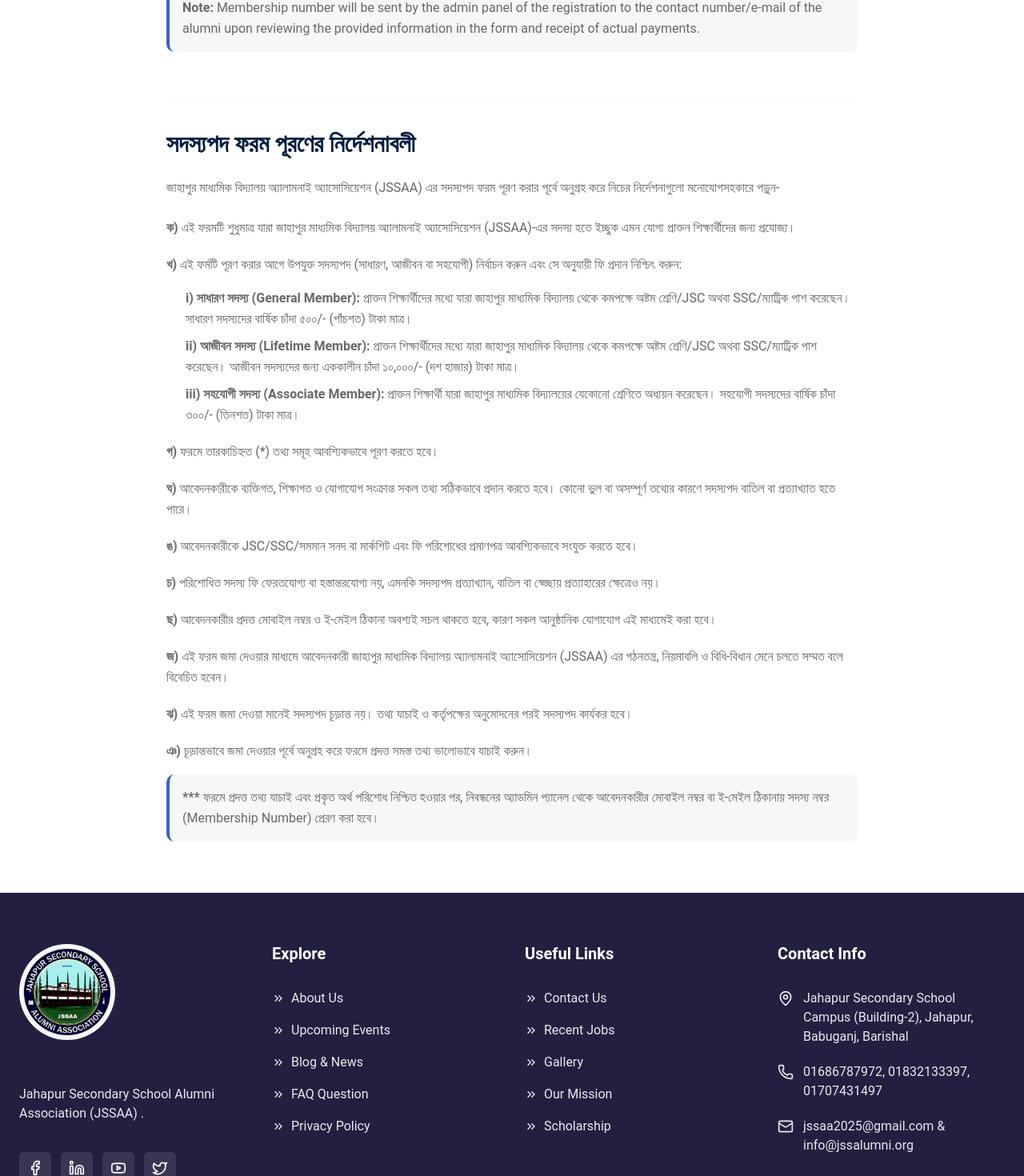
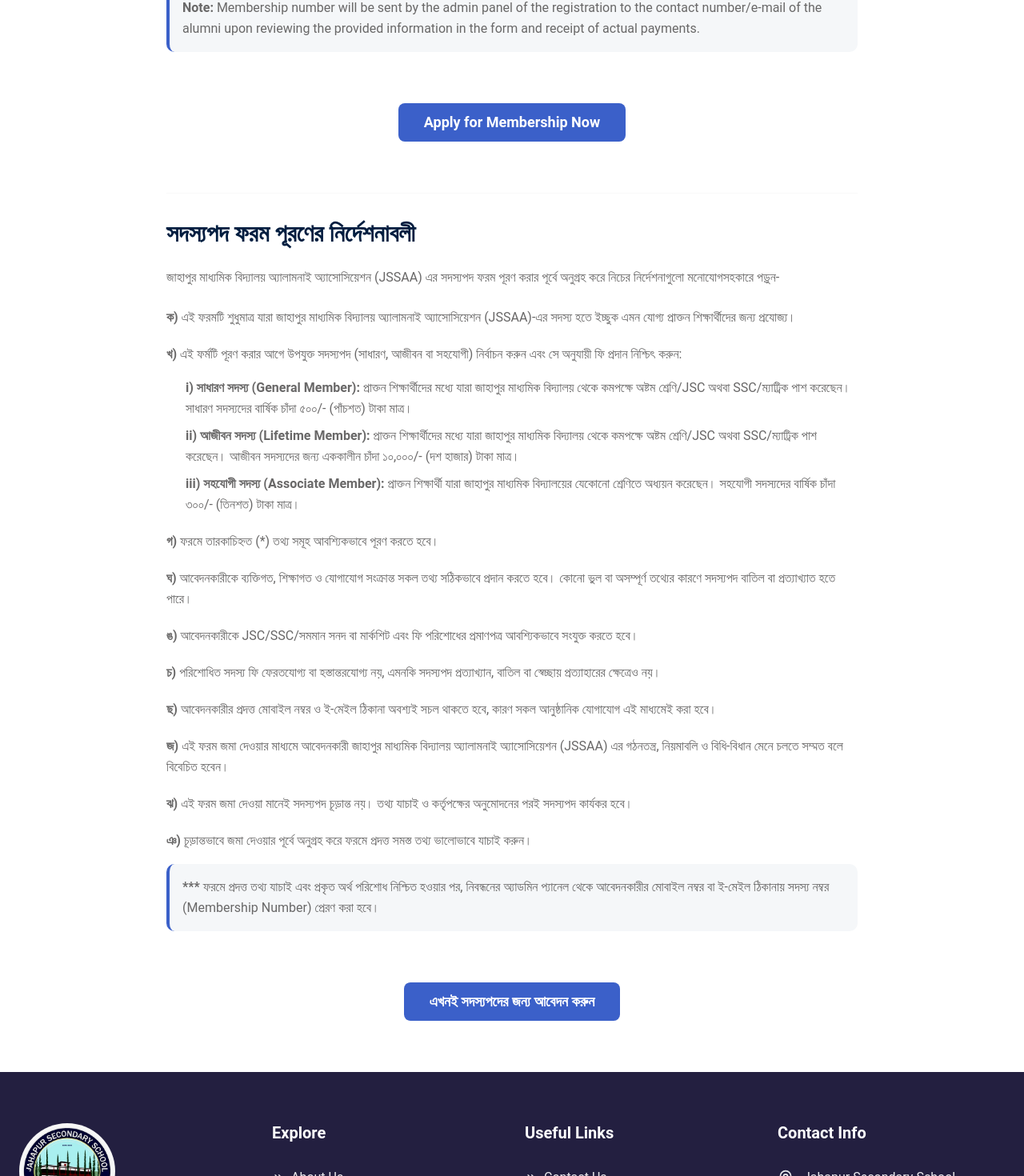
Before and after one commit to mamunurrashid420/e3-alumni-frontend, a React (Vite) app: page /about/membership-instructions in a window 1280 px wide. Shown: the part 1297-2767 px from the top of the page at 80% size. Built offline with nearby package versions, Linux system fonts and the light colour scheme.

Commit message:
instructions

```diff
--- a/src/components/MembershipInstructions.tsx
+++ b/src/components/MembershipInstructions.tsx
@@ -1,3 +1,6 @@
+import { Link } from '@tanstack/react-router'
+import { Button } from '@/components/ui/button'
+
 export function MembershipInstructions() {
   return (
     <div className="container mx-auto px-4 py-8 md:py-12 lg:py-16 max-w-4xl">
@@ -95,6 +98,18 @@
             </p>
           </div>
 
+          {/* Call to Action Button */}
+          <div className="mt-8 flex justify-center">
+            <Link to="/register">
+              <Button
+                size="lg"
+                className="bg-[#3B60C9] hover:bg-[#3B60C9]/90 text-white px-8 py-6 text-base md:text-lg font-semibold"
+              >
+                Apply for Membership Now
+              </Button>
+            </Link>
+          </div>
+
           {/* Bengali Section */}
           <div className="mt-8 pt-8 border-t border-gray-200">
             <h2 className="text-2xl md:text-3xl font-semibold mb-6" style={{ color: '#021E40' }}>
@@ -183,6 +198,18 @@
               </p>
             </div>
           </div>
+
+          {/* Bengali Call to Action Button */}
+          <div className="mt-8 flex justify-center">
+            <Link to="/register">
+              <Button
+                size="lg"
+                className="bg-[#3B60C9] hover:bg-[#3B60C9]/90 text-white px-8 py-6 text-base md:text-lg font-semibold"
+              >
+                এখনই সদস্যপদের জন্য আবেদন করুন
+              </Button>
+            </Link>
+          </div>
         </div>
       </div>
     </div>
--- a/src/components/Registration.tsx
+++ b/src/components/Registration.tsx
@@ -745,9 +745,18 @@
                 <h1 className="text-3xl lg:text-4xl font-bold  mb-2">
                   Create Your Account
                 </h1>
-                <p className="text-sm lg:text-base">
+                <p className="text-sm lg:text-base mb-4">
                   Register your information to join Alumni
                 </p>
+                <div className="mb-4">
+                  <Link
+                    to="/about/membership-instructions"
+                    className="inline-flex items-center gap-2 text-sm text-[#3B60C9] hover:underline font-medium"
+                  >
+                    <span>📋</span>
+                    <span>Read instructions before filling the form</span>
+                  </Link>
+                </div>
               </div>
 
               {/* General Error Message */}
```
